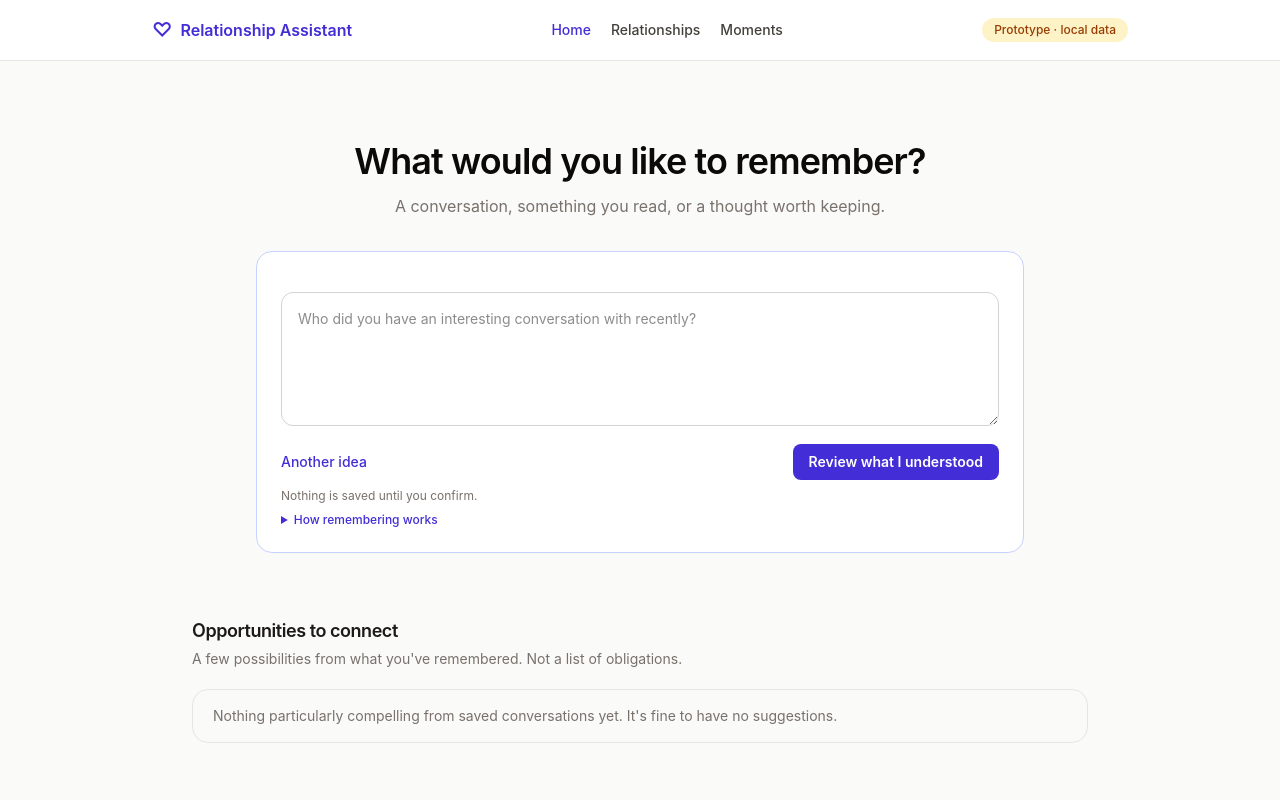
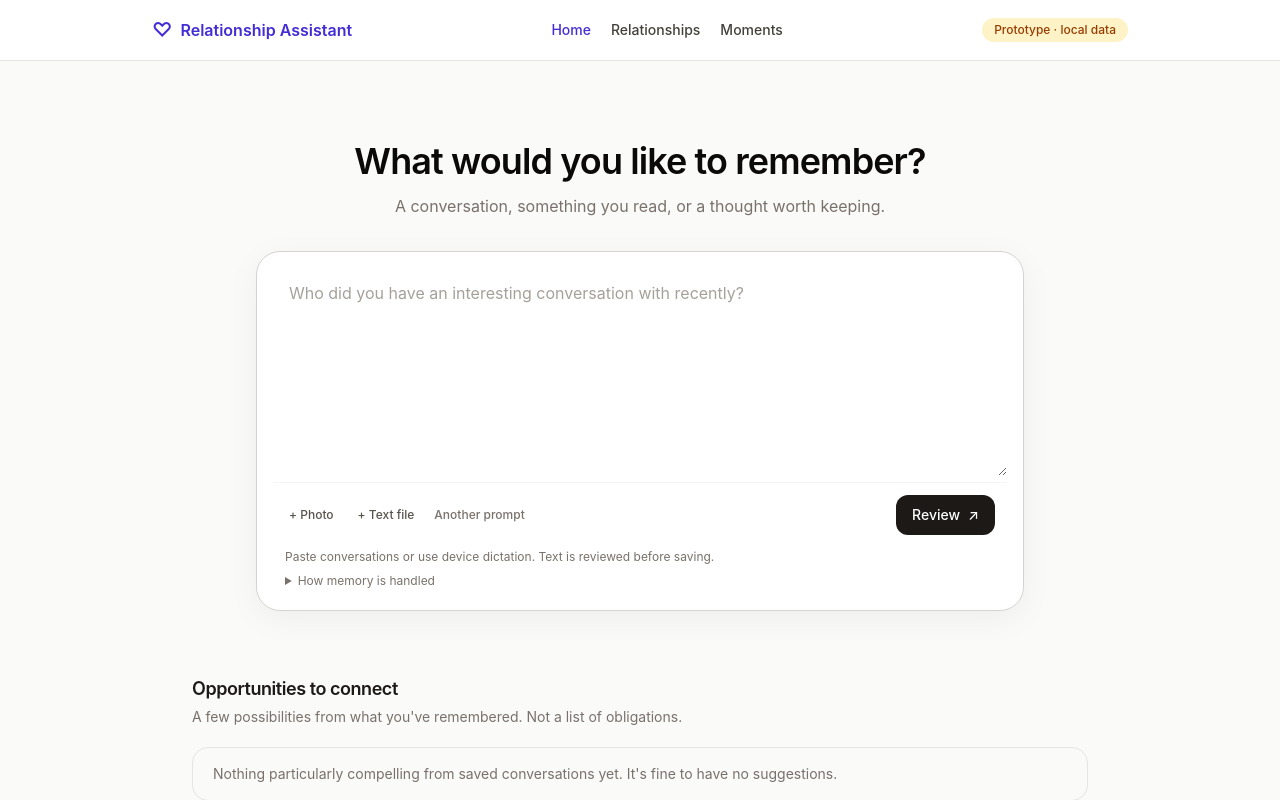
Before and after one commit to jjhonson/relationship-assistant, a Next.js app: page / in a window 1280 px wide. Shown: the top 800 px of the page. Built offline with nearby package versions, Linux system fonts and the light colour scheme.

Commit message:
feat: make Home a calm single composer with working photo/text attachments

```diff
--- a/src/app/HomeCapture.tsx
+++ b/src/app/HomeCapture.tsx
@@ -1,15 +1,15 @@
 "use client";
 
-import { useState, useTransition, type FormEvent } from "react";
+import { useState, useTransition, type ChangeEvent, type FormEvent } from "react";
 import { useRouter } from "next/navigation";
-import { previewHomeInput, saveHomeInput } from "./home/actions";
+import { previewHomeInput, saveHomeInput, saveHomePhotoInput } from "./home/actions";
 import type { CaptureInterpretation, CaptureKind, CaptureSource } from "@/lib/conversational-capture";
 import type { HomePersonChoice } from "@/lib/home-identity";
 import { PASTED_CONVERSATION_SOURCES } from "@/lib/pasted-conversation";
 
 type ConfirmedKind = Exclude<CaptureKind, "uncertain">;
 
-const REFLECTION_PROMPTS = [
+const PROMPTS = [
   "Who did you have an interesting conversation with recently?",
   "Read anything worth remembering?",
   "What's something new you've tried or learned?",
@@ -17,7 +17,7 @@ const REFLECTION_PROMPTS = [
 ] as const;
 
 const kinds: Array<{ value: ConfirmedKind; label: string }> = [
-  { value: "conversation", label: "Pasted conversation or transcript" },
+  { value: "conversation", label: "Conversation or pasted transcript" },
   { value: "note", label: "My own note" },
   { value: "moment", label: "Personal moment or idea" },
 ];
@@ -26,6 +26,8 @@ export default function HomeCapture({ people }: { people: HomePersonChoice[] })
   const router = useRouter();
   const [text, setText] = useState("");
   const [promptIndex, setPromptIndex] = useState(0);
+  const [photo, setPhoto] = useState<File | null>(null);
+  const [importNotice, setImportNotice] = useState("");
   const [interpretation, setInterpretation] = useState<CaptureInterpretation | null>(null);
   const [kind, setKind] = useState<ConfirmedKind | "">("");
   const [source, setSource] = useState<CaptureSource>("unspecified");
@@ -41,17 +43,78 @@ export default function HomeCapture({ people }: { people: HomePersonChoice[] })
   const needsDate = kind === "conversation" && !!relationshipId && !interactionDate;
   const readyToSave = !!kind && !needsPerson && !needsDate && !savePending && !reviewPending;
 
-  function changedText(next: string) {
-    setText(next);
+  function changeText(value: string) {
+    setText(value);
     setInterpretation(null);
     setKind("");
     setError(null);
   }
 
+  async function importTextFile(event: ChangeEvent<HTMLInputElement>) {
+    const file = event.target.files?.[0];
+    event.target.value = "";
+    if (!file) return;
+    if (!/\.(txt|md|csv)$/i.test(file.name) || file.size > 100_000) {
+      setError("Choose a .txt, .md or .csv file smaller than 100 KB. PDF and Office files are not supported here yet.");
+      return;
+    }
+    try {
+      const imported = await file.text();
+      if (!imported.trim() || imported.includes("\u0000") || imported.length + text.length + 2 > 80_000) {
+        throw new Error("Invalid text file.");
+      }
+      changeText(text ? text + "\n\n" + imported : imported);
+      setPhoto(null);
+      setImportNotice("Text from " + file.name + " added for review. The original file was not saved.");
+    } catch {
+      setError("Could not read that text file. No information was saved.");
+    }
+  }
+
+  function choosePhoto(event: ChangeEvent<HTMLInputElement>) {
+    const chosen = event.target.files?.[0] ?? null;
+    event.target.value = "";
+    if (!chosen) return;
+    if (!["image/jpeg", "image/png", "image/webp"].includes(chosen.type) ||
+        chosen.size === 0 || chosen.size > 4 * 1024 * 1024) {
+      setError("Choose a JPEG, PNG or WebP photo smaller than 4 MB.");
+      return;
+    }
+    setPhoto(chosen);
+    setInterpretation(null);
+    setKind("");
+    setImportNotice("");
+    setError(null);
+  }
+
+  function savePhoto() {
+    if (!photo) return;
+    if (text.trim().length > 1500) {
+      setError("Keep the note accompanying a photo under 1,500 characters.");
+      return;
+    }
+    setError(null);
+    startSave(async () => {
+      const form = new FormData();
+      form.set("note", text);
+      form.set("photo", photo);
+      try {
+        const result = await saveHomePhotoInput(form);
+        router.push(result.destination);
+      } catch {
+        setError("Photo capture could not be confirmed. Nothing was saved. Check your photo or local model configuration.");
+      }
+    });
+  }
+
   function review(event: FormEvent<HTMLFormElement>) {
     event.preventDefault();
+    if (photo) {
+      savePhoto();
+      return;
+    }
     if (!text.trim()) {
-      setError("Tell me something or paste a conversation to review.");
+      setError("Write something or paste a conversation to review.");
       return;
     }
     setError(null);
@@ -65,7 +128,7 @@ export default function HomeCapture({ people }: { people: HomePersonChoice[] })
         setRelationshipId(result.suggestedRelationshipId ?? "");
         setPersonAmbiguous(result.ambiguousPerson);
       } catch {
-        setError("Couldn't interpret this input. No information has been saved.");
+        setError("Couldn't interpret this input. Nothing was saved; you can try again.");
       }
     });
   }
@@ -75,81 +138,112 @@ export default function HomeCapture({ people }: { people: HomePersonChoice[] })
       setError("Complete the missing context before saving.");
       return;
     }
-    if (kind === "note" && text.trim().length > 5000) {
-      setError("Your own note can contain up to 5,000 characters.");
-      return;
-    }
-    if (kind === "moment" && text.trim().length > 3000) {
-      setError("A personal moment can contain up to 3,000 characters.");
+    if ((kind === "note" && text.trim().length > 5000) ||
+        (kind === "moment" && text.trim().length > 3000)) {
+      setError("This text is too long for that kind of memory. Edit it before saving.");
       return;
     }
     setError(null);
     startSave(async () => {
-      let destination: string;
       try {
         const result = await saveHomeInput({ text, kind, source, interactionDate, relationshipId });
-        destination = result.destination;
+        router.push(result.destination);
       } catch (cause) {
-        // The operation may have persisted before a connectivity failure.
-        // Preserve the text and encourage inspection before a second attempt.
+        // An uncertain network response must never trigger an automatic second save.
         const message = cause instanceof Error &&
           /choose|up to \d|actual conversation date|pasted conversation/i.test(cause.message)
           ? cause.message
           : "Save could not be confirmed. Check the record before retrying.";
         setError(message);
-        return;
       }
-      router.push(destination);
     });
   }
 
   return (
-    <section className="rounded-2xl border border-indigo-200 bg-white p-5 sm:p-6">
-      <p className="sr-only" role="heading" aria-level={1}>Remember something</p>
-      <form onSubmit={review} className="mt-4 space-y-3">
+    <section className="rounded-3xl border border-stone-300 bg-white p-3 shadow-[0_8px_32px_rgba(28,25,23,0.05)] sm:p-4">
+      <form onSubmit={review}>
         <label className="sr-only" htmlFor="home-capture-input">What do you want to remember?</label>
-        <textarea id="home-capture-input" value={text} required maxLength={80000}
-          onChange={(event) => changedText(event.target.value)} rows={5}
-          className="w-full rounded-xl border border-stone-300 bg-white p-4 text-sm"
-          placeholder={REFLECTION_PROMPTS[promptIndex]} />
-        <div className="flex flex-wrap items-center justify-between gap-3">
-          <button type="button"
-            onClick={() => setPromptIndex((current) => (current + 1) % REFLECTION_PROMPTS.length)}
+        <textarea
+          id="home-capture-input"
+          value={text}
+          onChange={(event) => changeText(event.target.value)}
+          rows={6}
+          maxLength={80_000}
           disabled={reviewPending || savePending}
-            className="text-sm font-medium text-indigo-700 hover:underline disabled:opacity-50">
-            Another idea
+          placeholder={PROMPTS[promptIndex]}
+          className="min-h-44 w-full resize-y rounded-2xl bg-white px-3 py-3 text-base leading-relaxed text-stone-900 outline-none placeholder:text-stone-400 focus-visible:ring-2 focus-visible:ring-stone-300 disabled:opacity-70 sm:min-h-52 sm:px-4"
+        />
+        {photo && (
+          <div className="mx-2 mb-3 flex flex-wrap items-center gap-3 rounded-xl border border-stone-200 bg-stone-50 px-3 py-2 text-xs sm:mx-3">
+            <span className="font-medium text-stone-700">Photo: {photo.name}</span>
+            <button type="button" onClick={() => setPhoto(null)}
+              className="font-medium text-stone-500 underline-offset-4 hover:underline">
+              Remove
             </button>
+            <span className="text-stone-500">The image is interpreted when you save; the original is not retained.</span>
+          </div>
+        )}
+        {importNotice && <p className="mx-3 mb-3 text-xs text-stone-500" role="status">{importNotice}</p>}
+        <div className="flex flex-wrap items-center justify-between gap-3 border-t border-stone-100 px-2 pt-3 sm:px-3">
+          <div className="flex flex-wrap items-center gap-x-4 gap-y-2 text-xs font-medium text-stone-600">
+            <label className="cursor-pointer rounded-lg px-1 py-1.5 hover:text-stone-950 focus-within:outline-2 focus-within:outline-offset-2 focus-within:outline-stone-500">
+              <input aria-label="Attach a photo" type="file"
+                accept="image/jpeg,image/png,image/webp"
+                onChange={choosePhoto} className="sr-only" />
+              + Photo
+            </label>
+            <label className="cursor-pointer rounded-lg px-1 py-1.5 hover:text-stone-950 focus-within:outline-2 focus-within:outline-offset-2 focus-within:outline-stone-500">
+              <input aria-label="Import a text file" type="file"
+                accept=".txt,.md,.csv,text/plain,text/markdown,text/csv"
+                onChange={importTextFile} className="sr-only" />
+              + Text file
+            </label>
+            <button type="button" disabled={reviewPending || savePending || !!photo}
+              onClick={() => setPromptIndex((current) => (current + 1) % PROMPTS.length)}
+              className="rounded-lg py-1.5 text-stone-500 hover:text-stone-900 disabled:opacity-40">
+              Another prompt
+            </button>
+          </div>
           <button type="submit" disabled={reviewPending || savePending}
-            className="rounded-lg bg-indigo-700 px-4 py-2 text-sm font-semibold text-white hover:bg-indigo-800 disabled:opacity-50">
-            {reviewPending ? "Interpreting…" : "Review what I understood"}
+            className="rounded-xl bg-stone-900 px-4 py-2.5 text-sm font-medium text-white transition-colors hover:bg-stone-700 disabled:cursor-wait disabled:opacity-50">
+            {savePending ? "Saving…" : reviewPending ? "Reviewing…" :
+              photo ? "Save photo memory" : "Review"}
+            <span aria-hidden="true" className="ml-2">↗</span>
           </button>
         </div>
       </form>
-      <p className="mt-2 text-xs text-stone-500">Nothing is saved until you confirm.</p>
-      <details className="mt-2 text-xs text-stone-600">
-        <summary className="cursor-pointer font-medium text-indigo-700">How remembering works</summary>
-        <p className="mt-2 max-w-2xl">
-          Review begins only when you click the button. We may ask which person, source or date you mean.
-          Pasted conversations are reduced to sourced relationship memory without storing the original transcript.
-          Your own notes can retain their wording; personal moments are private by default. Nothing is sent to anyone.
+      <div className="px-3 pb-1 pt-3 text-xs leading-relaxed text-stone-500">
+        <span>Paste conversations or use device dictation. Text is reviewed before saving.</span>
+        <details className="mt-1">
+          <summary className="cursor-pointer hover:text-stone-800">How memory is handled</summary>
+          <p className="mt-1 max-w-2xl">
+            Nothing is stored until you confirm. Pasted conversations are reduced to sourced memory
+            without retaining the transcript. Photo capture sends the image to the configured model
+            with provider storage disabled and saves extracted observations, not the original photo.
+            Text files are imported as text for review. PDF and Office files are not supported here yet.
+            No one is contacted automatically.
           </p>
         </details>
+      </div>
 
-      {interpretation && (
-        <div aria-live="polite" className="mt-5 rounded-xl border border-indigo-200 bg-indigo-50/40 p-4">
-          <h2 className="font-semibold text-stone-900">Here&apos;s what I understood</h2>
-          {interpretation.summary && <p className="mt-2 text-sm text-stone-800">{interpretation.summary}</p>}
-          <p className="mt-2 text-xs text-stone-600">
-            <span className="font-medium">Type:</span>{" "}
-            {kinds.find((item) => item.value === interpretation.kind)?.label ?? "Needs clarification"}
+      {interpretation && !photo && (
+        <div aria-live="polite" className="mt-4 space-y-3 rounded-2xl border border-stone-200 bg-stone-50 p-4 sm:p-5">
+          <div>
+            <h2 className="text-sm font-semibold text-stone-900">Before saving</h2>
+            {interpretation.summary && (
+              <p className="mt-1 text-sm leading-relaxed text-stone-700">{interpretation.summary}</p>
+            )}
+            <p className="mt-2 text-xs text-stone-500">
+              Interpreted as: {kinds.find((item) => item.value === kind)?.label ?? "Needs clarification"}
             </p>
+          </div>
 
           {!kind && (
-            <label className="mt-3 block text-sm font-medium text-stone-800">
-              Is this copied conversation material, your own note, or a personal moment?
+            <label className="block text-sm text-stone-800">
+              Is this a copied conversation, your own note, or a personal moment?
               <select value={kind}
                 onChange={(event) => { setKind(event.target.value as ConfirmedKind | ""); setError(null); }}
-                className="mt-2 block w-full rounded-lg border border-stone-300 bg-white px-3 py-2">
+                className="mt-2 block w-full rounded-lg border border-stone-300 bg-white px-3 py-2 text-sm">
                 <option value="">Choose what it is</option>
                 {kinds.map((option) => <option value={option.value} key={option.value}>{option.label}</option>)}
               </select>
@@ -157,10 +251,10 @@ export default function HomeCapture({ people }: { people: HomePersonChoice[] })
           )}
 
           {kind === "conversation" && (
-            <div className="mt-3 space-y-3 text-sm text-stone-700">
+            <div className="space-y-3 text-sm text-stone-700">
               {needsPerson ? (
                 <label className="block font-medium text-stone-800">
-                  {personAmbiguous ? "Several saved people may match. Which one is this about?" :
+                  {personAmbiguous ? "Several saved people may match. Who is this about?" :
                     "Which saved person is this conversation about?"}
                   <select value={relationshipId}
                     onChange={(event) => { setRelationshipId(event.target.value); setError(null); }}
@@ -170,7 +264,7 @@ export default function HomeCapture({ people }: { people: HomePersonChoice[] })
                   </select>
                   {people.length === 0 && (
                     <span className="mt-1 block text-xs font-normal text-stone-500">
-                      No people saved yet. Create a relationship in People before saving a pasted conversation.
+                      No people saved yet. Add a relationship on the Relationships page first.
                     </span>
                   )}
                 </label>
@@ -186,37 +280,44 @@ export default function HomeCapture({ people }: { people: HomePersonChoice[] })
                 </label>
               )}
               {interactionDate && <p>Date: <strong>{interactionDate}</strong></p>}
-              <p>Source: <strong>{PASTED_CONVERSATION_SOURCES.find((item) => item.value === source)?.label ??
-                "Source unspecified"}</strong> <span className="text-xs text-stone-500">(inferred)</span></p>
-              <p className="text-xs text-stone-500">Only extracted context is saved, not the original transcript.</p>
+              <p className="text-xs">
+                Source: {PASTED_CONVERSATION_SOURCES.find((item) => item.value === source)?.label ??
+                  "Source unspecified"} (inferred)
+              </p>
+              <p className="text-xs text-stone-500">
+                Only extracted context is saved. The original transcript is not retained.
+              </p>
             </div>
           )}
           {kind === "note" && (
-            <p className="mt-3 text-sm text-stone-700">
+            <p className="text-sm text-stone-600">
               {selectedPerson
                 ? "Your original note will be saved about " + selectedPerson.label + "."
                 : "Your own note may begin a new relationship record for review."}
             </p>
           )}
           {kind === "moment" && (
-            <p className="mt-3 text-sm text-stone-700">
-              Private by default. No automatic matching or outreach.
+            <p className="text-sm text-stone-600">
+              Kept private by default. It won&apos;t automatically generate outreach.
             </p>
           )}
 
-          <details className="mt-4 border-t border-indigo-100 pt-3">
-            <summary className="cursor-pointer text-sm font-medium text-indigo-700">Edit details</summary>
-            <div className="mt-3 space-y-3 text-sm">
-              <label className="block font-medium">
-                What kind of material is this?
-                <select value={kind} onChange={(event) => { setKind(event.target.value as ConfirmedKind | ""); setError(null); }}
+          <details className="border-t border-stone-200 pt-3">
+            <summary className="cursor-pointer text-xs font-medium text-stone-600 hover:text-stone-900">
+              Change details
+            </summary>
+            <div className="mt-3 space-y-3 text-sm text-stone-700">
+              <label className="block">
+                Material type
+                <select value={kind}
+                  onChange={(event) => { setKind(event.target.value as ConfirmedKind | ""); setError(null); }}
                   className="mt-1 block w-full rounded-lg border border-stone-300 bg-white px-3 py-2">
-                  <option value="">I&apos;m not sure</option>
-                  {kinds.map((option) => <option value={option.value} key={option.value}>{option.label}</option>)}
+                  <option value="">Not sure</option>
+                  {kinds.map((option) => <option key={option.value} value={option.value}>{option.label}</option>)}
                 </select>
               </label>
               {kind !== "moment" && (
-                <label className="block font-medium">
+                <label className="block">
                   Person (optional for your own note)
                   <select value={relationshipId}
                     onChange={(event) => { setRelationshipId(event.target.value); setError(null); }}
@@ -228,7 +329,7 @@ export default function HomeCapture({ people }: { people: HomePersonChoice[] })
               )}
               {kind === "conversation" && (
                 <>
-                  <label className="block font-medium">
+                  <label className="block">
                     Conversation source (if known)
                     <select value={source} onChange={(event) => setSource(event.target.value as CaptureSource)}
                       className="mt-1 block w-full rounded-lg border border-stone-300 bg-white px-3 py-2">
@@ -236,7 +337,7 @@ export default function HomeCapture({ people }: { people: HomePersonChoice[] })
                         <option key={option.value} value={option.value}>{option.label}</option>)}
                     </select>
                   </label>
-                  <label className="block font-medium">
+                  <label className="block">
                     Conversation date
                     <input type="date" value={interactionDate}
                       onChange={(event) => setInteractionDate(event.target.value)}
@@ -246,13 +347,20 @@ export default function HomeCapture({ people }: { people: HomePersonChoice[] })
               )}
             </div>
           </details>
-          <button type="button" onClick={save} disabled={!readyToSave}
-            className="mt-4 rounded-lg bg-indigo-700 px-4 py-2 text-sm font-semibold text-white hover:bg-indigo-800 disabled:opacity-50">
+          <div className="flex justify-end border-t border-stone-200 pt-3">
+            <button type="button" disabled={!readyToSave} onClick={save}
+              className="rounded-xl bg-stone-900 px-4 py-2.5 text-sm font-medium text-white hover:bg-stone-700 disabled:opacity-40">
               {savePending ? "Saving…" : "Confirm and save"}
             </button>
           </div>
+        </div>
       )}
-      {error && <p role="alert" className="mt-3 rounded-lg bg-rose-50 p-3 text-sm text-rose-800">{error}</p>}
+
+      {error && (
+        <p role="alert" className="mt-3 rounded-xl border border-stone-300 bg-stone-100 px-4 py-3 text-sm text-stone-800">
+          {error}
+        </p>
+      )}
     </section>
   );
 }
```
Lines whose indentation alone changed are shown as unchanged.
